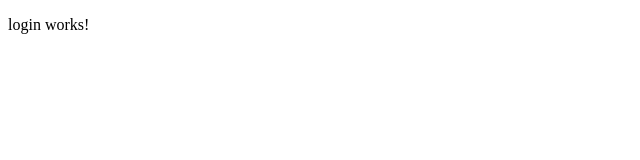
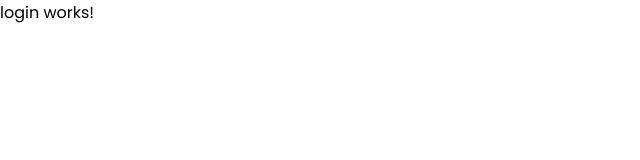
Before and after one commit to aka-toliu/physicoll, an Angular app: page /login in a window 1280 px wide. Shown: the top 160 px of the page, without its empty margins (0-640 px from the left). Built offline with nearby package versions, Linux system fonts and the light colour scheme.

Commit message:
refactor: change subjtect to signal search methods

```diff
--- a/src/app/core/services/movies.service.ts
+++ b/src/app/core/services/movies.service.ts
@@ -9,7 +9,7 @@ import { IMovieSearch } from '../../shared/models/IMovies';
 export class MoviesService {
 
   private http = inject(HttpClient);
-  private apiURL = 'http://www.omdbapi.com/?apikey=272d0164'
+  private apiURL = 'https://www.omdbapi.com/?apikey=272d0164'
 
 
   constructor() { }
--- /dev/null
+++ b/src/app/core/styles/base.scss
@@ -0,0 +1,8 @@
+@import url('https://fonts.googleapis.com/css2?family=Poppins:ital,wght@0,100;0,200;0,300;0,400;0,500;0,600;0,700;0,800;0,900;1,100;1,200;1,300;1,400;1,500;1,600;1,700;1,800;1,900&display=swap');
+
+*{
+    box-sizing: border-box;
+    margin: 0;
+    padding: 0;
+    font-family: 'Poppins', 'Segoe UI', Tahoma, Geneva, Verdana, sans-serif;
+}
--- /dev/null
+++ b/src/app/core/styles/layout.scss
@@ -0,0 +1,6 @@
+input{
+    height: 40px;
+    padding: 0 10px;
+    border-radius: 0.25rem;
+    border: 1px solid var(--grey-20);
+}
--- /dev/null
+++ b/src/app/core/styles/theme.scss
@@ -0,0 +1,9 @@
+:root{
+    --primary-color: #ee8f00;
+    --secondary-color: #ee7575;
+    --tertiary-color: #59ac44;
+    --bg-color: #fffbd9;
+    --text-color: #333;
+    --grey-10: #f0f0f0;
+    --grey-20: #d9d9d9;
+}
--- a/src/app/pages/collection/add-item/add-item.component.html
+++ b/src/app/pages/collection/add-item/add-item.component.html
@@ -1,7 +1,7 @@
 <h1>Adicionar item à coleção</h1>
 <input #searchBox type="search" name="search" id="search" placeholder="Pesquisar filme" (input)="searchMovies(searchBox.value)"/>
 
-@if (results$ | async; as results) {
+@if (results(); as results) {
     <p>{{ results.totalResults }} resultados encontrados</p>
   <ul >
     @for (movie of results.Search; track movie.imdbID) {
--- a/src/app/pages/collection/add-item/add-item.component.scss
+++ b/src/app/pages/collection/add-item/add-item.component.scss
@@ -3,7 +3,7 @@
   align-items: center;
   gap: 0.5rem;
   padding: 0.5rem;
-  border: 1px solid #ccc;
+  border: 1px solid var(--grey-20);
   cursor: pointer;
 
   > img{
@@ -13,6 +13,6 @@
   }
 
   &:hover {
-    background-color: #f0f0f0;
+    background-color: var(--grey-10);
   }
 }
--- a/src/app/pages/collection/add-item/add-item.component.ts
+++ b/src/app/pages/collection/add-item/add-item.component.ts
@@ -1,4 +1,4 @@
-import { Component, inject } from '@angular/core';
+import { Component, computed, inject, signal } from '@angular/core';
 import { MoviesService } from '../../../core/services/movies.service';
 import { IMovieSearch } from '../../../shared/models/IMovies';
 import { Subject } from 'rxjs/internal/Subject';
@@ -7,30 +7,34 @@ import { distinctUntilChanged } from 'rxjs/internal/operators/distinctUntilChang
 import { switchMap } from 'rxjs/internal/operators/switchMap';
 import { of } from 'rxjs';
 import { CommonModule } from '@angular/common';
+import { toObservable, toSignal } from '@angular/core/rxjs-interop';
 
 @Component({
   selector: 'app-add-item',
   standalone: true,
-  imports: [ CommonModule],
+  imports: [CommonModule],
   templateUrl: './add-item.component.html',
   styleUrl: './add-item.component.scss'
 })
 export class AddItemComponent {
 
   private moviesService = inject(MoviesService);
-  private searchSubject = new Subject<string>();
+  searchTerm = signal<string>('');
 
-  protected results$ = this.searchSubject.pipe(
-    debounceTime(400),
-    distinctUntilChanged(),
-    switchMap(term => {
-      if (!term.trim()) return of({ Response: false, Search: [], totalResults: '0' });
-      return this.moviesService.searchMovies(term);
-    })
+  protected results = toSignal(
+    toObservable(this.searchTerm).pipe(
+      debounceTime(400),
+      distinctUntilChanged(),
+      switchMap(term => {
+        if (!term.trim()) return of({ Response: 'false', Search: [], totalResults: '0' });
+        return this.moviesService.searchMovies(term);
+      })
+    ),
+    { initialValue: { Response: 'false', Search: [], totalResults: '0' } }
   );
 
   searchMovies(search: string) {
-    this.searchSubject.next(search);
+    this.searchTerm.set(search);
   }
 
 }
--- a/src/styles.scss
+++ b/src/styles.scss
@@ -1 +1,6 @@
 /* You can add global styles to this file, and also import other style files */
+@import './app/core/styles/base.scss';
+@import './app/core/styles/layout.scss';
+@import './app/core/styles/theme.scss';
+@import './app/core/styles/module.scss';
+@import './app/core/styles/state.scss';
```
Also changed, not shown: src/app/pages/home/home.component.ts (+2 -10 lines), src/app/core/styles/module.scss (added), src/app/core/styles/state.scss (added).
